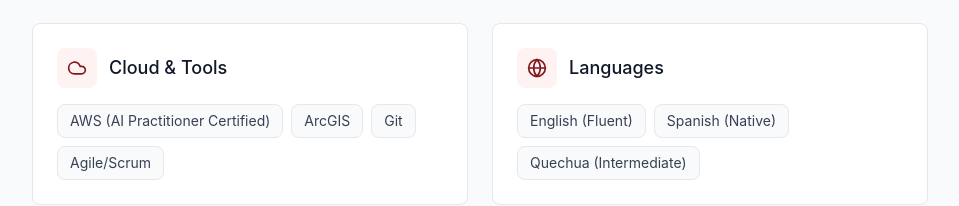
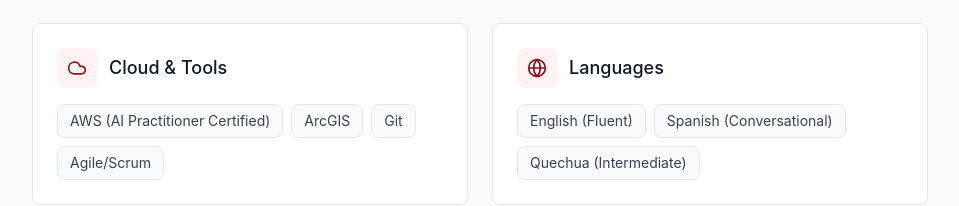
Before and after one commit to madsej/madsej.github.io, a React app: page / in a window 1280 px wide. Shown: the part 8731-8937 px from the top of the page, without its empty margins (160-1119 px from the left). Built offline with nearby package versions, Linux system fonts and the light colour scheme; the HTML template or start-up script is replaced by a standard one.

Commit message:
'Conversational'

```diff
--- a/src/app/components/Skills.tsx
+++ b/src/app/components/Skills.tsx
@@ -19,7 +19,7 @@ const skillCategories = [
   {
     icon: Globe,
     title: 'Languages',
-    skills: ['English (Fluent)', 'Spanish (Native)', 'Quechua (Intermediate)']
+    skills: ['English (Fluent)', 'Spanish (Conversational)', 'Quechua (Intermediate)']
   }
 ];
 
```
